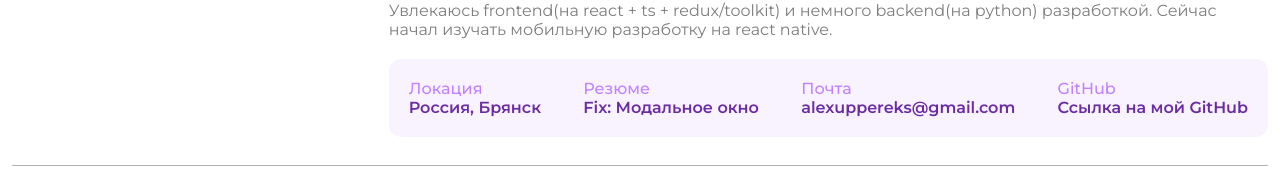
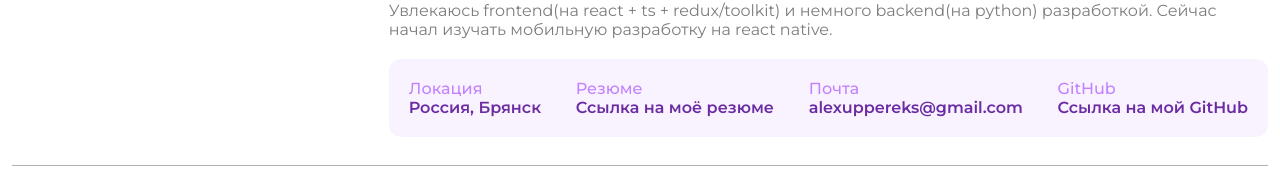
Before and after one commit to fffffkkk/resume-react-app, a React (Vite) app: page / in a window 1280 px wide. Shown: the part 374-543 px from the top of the page. Built offline with nearby package versions, Linux system fonts and the light colour scheme.

Commit message:
add build

```diff
--- a/src/components/About.tsx
+++ b/src/components/About.tsx
@@ -22,10 +22,14 @@ const About: FC = ({}) => {
 								<p>Локация</p>
 								<span>Россия, Брянск</span>
 							</li>
-							<li className={styles['card__list-item']}>
+							<a
+								href='https://bryansk.hh.ru/resume/dcabca33ff0b4cb8140039ed1f777279506b65'
+								target='_blank'
+								className={styles['card__list-item']}
+							>
 								<p>Резюме</p>
-								<span>Fix: Модальное окно</span>
-							</li>
+								<span>Ссылка на моё резюме</span>
+							</a>
 							<li className={styles['card__list-item']}>
 								<p>Почта</p>
 								<span>alexuppereks@gmail.com</span>
--- a/src/components/Profile.tsx
+++ b/src/components/Profile.tsx
@@ -22,7 +22,12 @@ const Profile: FC = ({}) => {
 						</p>
 					</div>
 				</div>
-				<Button cls={styles.main__btn}>Открыть резюме</Button>
+				<a
+					href='https://bryansk.hh.ru/resume/dcabca33ff0b4cb8140039ed1f777279506b65'
+					target='_blank'
+				>
+					<Button cls={styles.main__btn}>Открыть резюме</Button>
+				</a>
 			</div>
 		</main>
 	);
--- a/src/components/ProjectList.tsx
+++ b/src/components/ProjectList.tsx
@@ -6,7 +6,7 @@ import styles from '@styles/ProjectList.module.css';
 import { response } from '@/utils/data';
 
 const ProjectList: FC = ({}) => {
-	const [data, setData] = useState(response);
+	const [data, setData] = useState(response); // Feature
 
 	return (
 		<section className={styles.section}>
```
